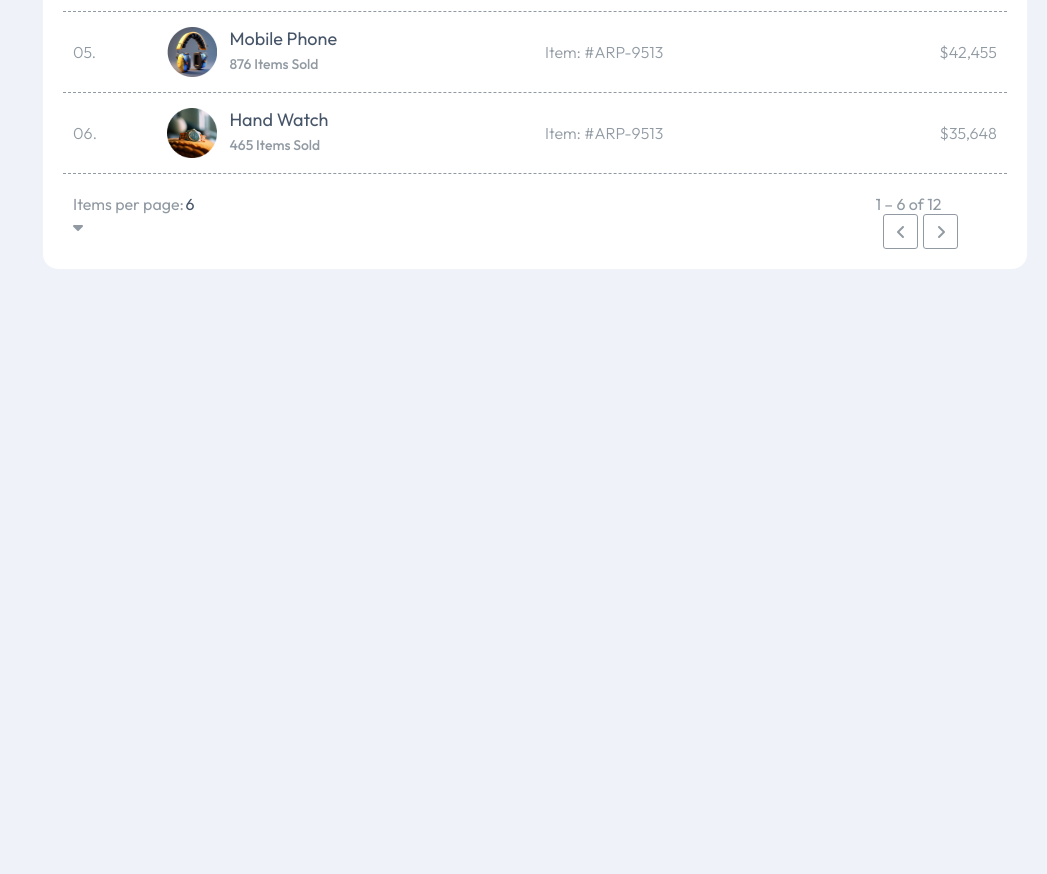
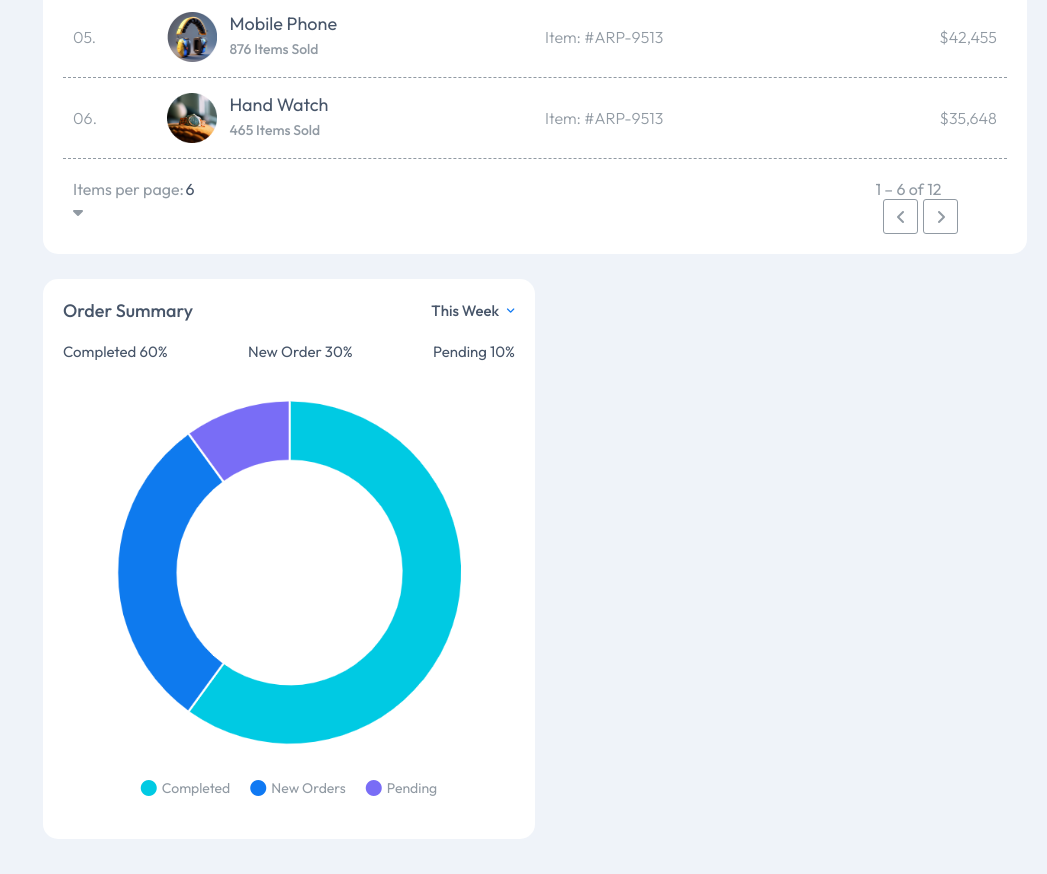
Before and after one commit to rajvi418/Daxa-Admin-Panel, a plain HTML site: page index.html in a window 1280 px wide. Shown: the part 1628-2502 px from the top of the page, without its empty margins (233-1280 px from the left). Before the commit the page ends 1907 px from the top, so only its background shows below. Drawn offline with nearby package versions, Linux system fonts and the light colour scheme.

Commit message:
order-summary done

```diff
--- a/css/style.css
+++ b/css/style.css
@@ -210,10 +210,10 @@ a {
 }
 
 /* padding */
-.py-0
-{
+.py-0 {
     padding: 0px;
 }
+
 .py-10 {
     padding: 10px 0px;
 }
@@ -238,6 +238,10 @@ a {
 .row {
     display: flex;
     flex-wrap: wrap;
+}
+
+.mx-auto {
+    margin: auto;
 }
 
 .slider-menu {
@@ -280,10 +284,11 @@ a {
 .justify-end {
     justify-content: end;
 }
-.justify-start
-{
+
+.justify-start {
     justify-content: start;
 }
+
 img {
     width: 100%;
 }
@@ -899,7 +904,7 @@ header::-webkit-scrollbar-thumb {
     border-radius: 15px;
     color: var(--darkgrey);
     padding: 20px;
-    margin-bottom: 15px;
+    margin-bottom: 1 5px;
 }
 
 .new-customers h4 {
@@ -986,6 +991,7 @@ header::-webkit-scrollbar-thumb {
     background-color: var(--whiteColor);
     padding: 20px;
     border-radius: 15px;
+    margin-bottom: 25px;
 }
 
 .top-selling .top h4 {
@@ -1019,10 +1025,12 @@ header::-webkit-scrollbar-thumb {
     color: #919aa3;
     font-size: 16px;
 }
-.text-end{
+
+.text-end {
     text-align: end;
 }
-.product-list  .img {
+
+.product-list .img {
     height: 50px;
     width: 50px;
     margin-right: 12px;
@@ -1041,8 +1049,7 @@ header::-webkit-scrollbar-thumb {
     color: var(--lightgrey);
 }
 
-.top-selling .bottom .right .box
-{
+.top-selling .bottom .right .box {
     height: 35px;
     width: 35px;
     border: 1px solid #919aa3;
@@ -1051,8 +1058,8 @@ header::-webkit-scrollbar-thumb {
     text-align: center;
     align-content: center;
 }
-.top-selling .bottom .right .box-1
-{
+
+.top-selling .bottom .right .box-1 {
     margin-right: 5px;
     margin-left: 8px;
     height: 35px;
@@ -1063,12 +1070,86 @@ header::-webkit-scrollbar-thumb {
     text-align: center;
     align-content: center;
 }
-.top-selling .bottom
-{
+
+.top-selling .bottom {
     color: var(--lightgrey);
 }
-.top-selling .bottom .left .sort-down
-{
+
+.top-selling .bottom .left .sort-down {
     margin-bottom: 8px;
 }
+
+.order-summary {
+    background-color: var(--whiteColor);
+    padding: 20px;
+    border-radius: 15px;
+    margin-bottom: 25px;
+
+}
+
+.order-summary .top {
+    margin-bottom: 20px;
+}
+
+.order-summary .top h4 {
+    color: var(--darkgrey);
+    font-weight: 500;
+    font-size: 18px;
+}
+
+.order-summary .top h5 {
+    color: var(--darkgrey);
+    font-weight: 500;
+    font-size: 15px;
+}
+
+.order-summary .top .down-arrow {
+    color: var(--lightblue);
+}
+
+.order-summary .orders-detail p {
+    font-size: 15px;
+    color: var(--darkgrey);
+    margin-bottom: 10px;
+}
+
+.order-summary .graph {
+    display: flex;
+    justify-content: center;
+}
+
+.order-summary .graph img {
+    height: 374px;
+    width: auto;
+    padding: 15px;
+}
+
+.order-summary .bottom
+{
+    margin-bottom: 22px;
+    /* padding: 10px; */
+}
+.order-summary .bottom p {
+    font-size: 14px;
+    color: var(--lightgrey);
+}
+
+.order-summary .bottom .orders-completed .fa-circle {
+    height: 16px;
+    width: 16px;
+    color: var(--infoColor);
+}
+
+.order-summary .bottom .new-orders .fa-circle {
+    height: 16px;
+    width: 16px;
+    color: var(--lightblue);
+}
+
+.order-summary .bottom .orders-pending .fa-circle {
+    height: 16px;
+    width: 16px;
+    color: var(--purple);
+}
+
 /* total sales na orders and sales na dots color and align krvana che */
--- a/index.html
+++ b/index.html
@@ -441,7 +441,7 @@
                         </div>
                     </div>
                 </section>
-                <section class="dashboard ">
+                <section class="dashboard">
                     <div class="row">
                         <div class="left-side">
                             <div class="total-sales py-15">
@@ -455,7 +455,7 @@
                                     </span>
                                 </div>
                                 <div class="w-30 mx-auto">
-                                    <div class="chart">
+                                    <div class="chart green">
                                         <div class="row align-center space-between">
                                             <div class="orders row align-center">
                                                 <i class="fa-solid fa-circle fa-xs"></i>
@@ -896,11 +896,75 @@
                         </div>
                     </div>
                 </section>
+                <section class="sales-profit">
+                    <div class="row">
+                        <div class="w-50 py-0">
+                            <div class="order-summary">
+                                <div class="top">
+                                    <div class="row space-between">
+                                        <span>
+                                            <h4>Order Summary</h4>
+                                        </span>
+                                        <span class="row align-center">
+                                            <h5>This Week</h5>
+                                            <i class="fa-solid down-arrow fa-angle-down fa-2xs"></i>
+                                        </span>
+                                    </div>
+                                </div>
+                                <div class="orders-detail">
+                                    <div class="row space-between">
+                                        <div class="orders-completed">
+                                            <p>Completed 60%</p>
+                                        </div>
+                                        <div class="new-orders">
+                                            <p>New Order 30%</p>
+                                        </div>
+                                        <div class="orders-pending">
+                                            <p>Pending 10%</p>
+                                        </div>
+                                    </div>
+                                </div>
+                                <div class="graph">
+                                    <div class="pie-graph">
+                                        <img src="img/pie-1.png" alt="#">
+                                    </div>
+                                </div>
+                                <div class="bottom">
+                                    <div class="w-70 mx-auto">
+                                        <div class="row space-between">
+                                            <div class="orders-completed">
+                                                <div class="row align-center">
+                                                    <i class="fa-solid icon fa-circle"></i>
+                                                    <p>Completed</p>
+                                                </div>
+                                            </div>
+                                            <div class="new-orders">
+                                                <div class="row align-center">
+                                                    <i class="fa-solid icon fa-circle"></i>
+                                                    <p>New Orders</p>
+                                                </div>
+                                            </div>
+                                            <div class="orders-pending">
+                                                <div class="row align-center">
+                                                    <i class="fa-solid icon fa-circle"></i>
+                                                    <p>Pending</p>
+                                                </div>
+                                            </div>
+                                        </div>
+                                    </div>
+                                </div>
+                            </div>
+                        </div>
+                        <div class="w-50">
+                            <div class="top-sellers">
+
+                            </div>
+                        </div>
+                    </div>
+                </section>
             </div>
         </div>
     </div>
-    </div>
-
 </body>
 
 </html>
```
Also changed, not shown: img/pie-1.png (added).
